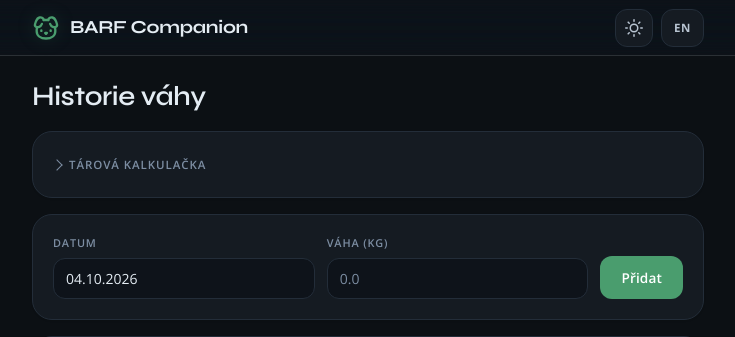
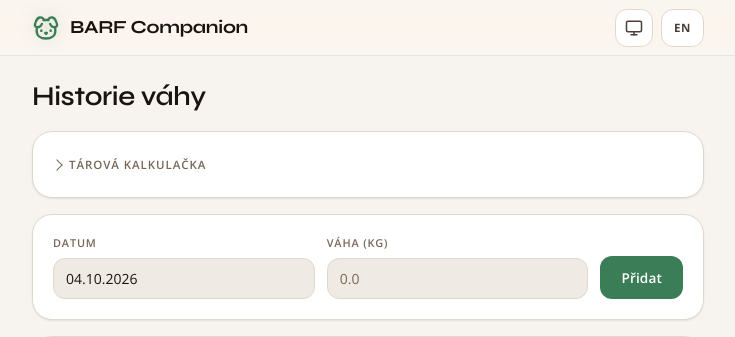
Before and after one commit to Shieldxx/ha-addons, a Flask app: page / in a window 1280 px wide. Shown: the top 337 px of the page, without its empty margins (272-1007 px from the left). Run offline with Flask 3, Linux system fonts and the light colour scheme; data that the repository does not hold is empty.

Commit message:
barf-companion 0.2.4
Published from Shieldxx/barf-companion 827f7bf.

```diff
--- a/barf-companion/config.json
+++ b/barf-companion/config.json
@@ -1,6 +1,6 @@
 {
   "name": "BARF Companion",
-  "version": "0.2.3",
+  "version": "0.2.4",
   "slug": "barf-companion",
   "description": "BARF raw feeding calculator and meal planner for dogs",
   "url": "https://github.com/Shieldxx/ha-addons",
--- a/barf-companion/i18n/cs.json
+++ b/barf-companion/i18n/cs.json
@@ -91,6 +91,7 @@
     "theme": "Vzhled",
     "theme_light": "Světlý",
     "theme_dark": "Tmavý",
+    "theme_system": "Podle systému",
     "output_mode": "Výstupní mód",
     "output_mode_a": "A – Template pro Claude chat",
     "output_mode_b": "B – Prostý nákupní seznam",
@@ -140,7 +141,6 @@
     "days": "dní",
     "cancel": "Zrušit",
     "switch_lang": "Switch to English",
-    "toggle_theme": "Přepnout světlý / tmavý vzhled",
     "confirm": "Potvrdit",
     "delete": "Smazat",
     "ok": "OK",
--- a/barf-companion/i18n/en.json
+++ b/barf-companion/i18n/en.json
@@ -91,6 +91,7 @@
     "theme": "Theme",
     "theme_light": "Light",
     "theme_dark": "Dark",
+    "theme_system": "System",
     "output_mode": "Output mode",
     "output_mode_a": "A – Claude chat template",
     "output_mode_b": "B – Plain shopping list",
@@ -140,7 +141,6 @@
     "days": "days",
     "cancel": "Cancel",
     "switch_lang": "Přepnout do češtiny",
-    "toggle_theme": "Switch light / dark theme",
     "confirm": "Confirm",
     "delete": "Delete",
     "ok": "OK",
--- a/barf-companion/static/css/components.css
+++ b/barf-companion/static/css/components.css
@@ -200,11 +200,13 @@
   padding: 0 12px;
 }
 
-/* Theme toggle icon visibility */
-[data-theme="dark"] .icon-dark { display: none; }
-[data-theme="dark"] .icon-light { display: block; }
-[data-theme="light"] .icon-light { display: none; }
-[data-theme="light"] .icon-dark { display: block; }
+/* Theme button: shows the current setting - moon, sun, or a screen for
+   "follow the system". With three states the current one has to be visible,
+   or system mode could not be told apart from a fixed theme. */
+.icon-btn .theme-icon { display: none; }
+[data-theme-pref="dark"] .theme-icon-dark,
+[data-theme-pref="light"] .theme-icon-light,
+[data-theme-pref="system"] .theme-icon-system { display: block; }
 
 /* === Icons === */
 .icon {
--- a/barf-companion/static/js/app.js
+++ b/barf-companion/static/js/app.js
@@ -3,7 +3,8 @@
 const App = {
   lang: 'en',
   strings: {},
-  theme: 'dark',
+  theme: 'dark',        // resolved: always 'dark' or 'light'
+  themePref: 'dark',    // the setting: 'dark', 'light' or 'system'
   dog: null,
   settings: null,
   calcResult: null,
@@ -32,7 +33,7 @@ const App = {
         // i18n is gone too; the modal falls back to key text, which is still
         // better than the dead shell this replaces.
       }
-      this.applyTheme(this.theme);
+      this.applyTheme(this.themePref);
       this.errorModal(this.t('errors.load_failed'), this.t('errors.reload'), 'reload');
       return;
     } finally {
@@ -41,7 +42,7 @@ const App = {
 
     this.restoreCalcResultIfSameDog();
     await this.loadStrings(this.lang);
-    this.applyTheme(this.theme);
+    this.applyTheme(this.themePref);
     this.initNav();
     this.initThemeToggle();
     this.initLangToggle();
@@ -116,7 +117,7 @@ const App = {
   async loadSettings() {
     this.settings = await this.api('api/settings');
     this.lang = this.settings.lang || 'en';
-    this.theme = this.settings.theme || 'dark';
+    this.themePref = this.settings.theme || 'dark';
   },
 
   async saveSettings(s) {
@@ -201,21 +202,45 @@ const App = {
     const btnLang = document.getElementById('btn-lang');
     btnLang.textContent = this.lang === 'cs' ? 'EN' : 'CS';
     btnLang.title = this.t('common.switch_lang');
-    document.getElementById('btn-theme').title = this.t('common.toggle_theme');
+    this._updateThemeTitle();
   },
 
   // --- Theme ---
-  applyTheme(theme) {
+  // The setting is dark, light or system; App.theme is always the resolved
+  // dark or light, which is what the stylesheet and the chart colours need.
+  _systemDark: window.matchMedia('(prefers-color-scheme: dark)'),
+
+  applyTheme(pref) {
+    this.themePref = pref;
+    const theme = pref === 'system' ? (this._systemDark.matches ? 'dark' : 'light') : pref;
     this.theme = theme;
     document.documentElement.setAttribute('data-theme', theme);
+    document.documentElement.setAttribute('data-theme-pref', pref);
+    // For the inline script in index.html, which paints before settings load.
+    try { localStorage.setItem('barf_themePref', pref); } catch {}
+    this._updateThemeTitle();
+  },
+
+  _updateThemeTitle() {
+    document.getElementById('btn-theme').title =
+      `${this.t('settings.theme')}: ${this.t('settings.theme_' + this.themePref)}`;
   },
 
   initThemeToggle() {
+    const order = ['dark', 'light', 'system'];
     document.getElementById('btn-theme').addEventListener('click', () => {
-      const next = this.theme === 'dark' ? 'light' : 'dark';
+      const next = order[(order.indexOf(this.themePref) + 1) % order.length];
       this.applyTheme(next);
       this.settings.theme = next;
       this.saveSettings(this.settings);
+      Weight.renderChart(this.dog ? (this.dog.weights || []) : []);
+    });
+
+    // In system mode the phone can switch under the app - iOS goes dark at
+    // sunset - so follow it live, chart colours included.
+    this._systemDark.addEventListener('change', () => {
+      if (this.themePref !== 'system') return;
+      this.applyTheme('system');
       Weight.renderChart(this.dog ? (this.dog.weights || []) : []);
     });
   },
--- a/barf-companion/static/js/export.js
+++ b/barf-companion/static/js/export.js
@@ -83,7 +83,7 @@ const Export = {
       // (theme before strings, dog before strings), then the views themselves.
       App.clearCalcResult();
       await App.loadSettings();
-      App.applyTheme(App.theme);
+      App.applyTheme(App.themePref);
       await App.loadDog();
       await App.loadStrings(App.lang);
       await Weight.render();
--- a/barf-companion/templates/index.html
+++ b/barf-companion/templates/index.html
@@ -1,5 +1,5 @@
 <!DOCTYPE html>
-<html lang="en" data-theme="dark">
+<html lang="en" data-theme="dark" data-theme-pref="dark">
 <head>
   <meta charset="UTF-8">
   <meta name="viewport" content="width=device-width, initial-scale=1.0, maximum-scale=1.0, user-scalable=no, viewport-fit=cover">
@@ -13,6 +13,19 @@
   <link rel="preconnect" href="https://fonts.googleapis.com">
   <link rel="preconnect" href="https://fonts.gstatic.com" crossorigin>
   <link href="https://fonts.googleapis.com/css2?family=Open+Sans:wght@400;500;600;700&family=Syne:wght@500;600;700&family=DM+Mono:wght@500&display=swap" rel="stylesheet">
+  <!-- Paint in the remembered theme before the settings arrive from the
+       server, so a light or system-light screen does not flash dark first.
+       app.js keeps this copy in step; the server's setting still wins. -->
+  <script>
+    try {
+      var pref = localStorage.getItem('barf_themePref');
+      if (pref) {
+        var dark = pref === 'dark' || (pref === 'system' && matchMedia('(prefers-color-scheme: dark)').matches);
+        document.documentElement.setAttribute('data-theme', dark ? 'dark' : 'light');
+        document.documentElement.setAttribute('data-theme-pref', pref);
+      }
+    } catch (e) {}
+  </script>
   <link rel="stylesheet" href="{{ asset('css/tokens.css') }}">
   <link rel="stylesheet" href="{{ asset('css/base.css') }}">
   <link rel="stylesheet" href="{{ asset('css/components.css') }}">
@@ -58,6 +71,9 @@
     <symbol id="icon-moon" viewBox="0 0 24 24" fill="none" stroke="currentColor" stroke-width="2" stroke-linecap="round" stroke-linejoin="round">
       <path d="M21 12.79A9 9 0 1 1 11.21 3 7 7 0 0 0 21 12.79z"/>
     </symbol>
+    <symbol id="icon-monitor" viewBox="0 0 24 24" fill="none" stroke="currentColor" stroke-width="2" stroke-linecap="round" stroke-linejoin="round">
+      <rect x="2" y="3" width="20" height="14" rx="2" ry="2"/><line x1="8" y1="21" x2="16" y2="21"/><line x1="12" y1="17" x2="12" y2="21"/>
+    </symbol>
     <symbol id="icon-delete" viewBox="0 0 24 24" fill="none" stroke="currentColor" stroke-width="2" stroke-linecap="round" stroke-linejoin="round">
       <polyline points="3 6 5 6 21 6"/>
       <path d="M19 6v14a2 2 0 0 1-2 2H7a2 2 0 0 1-2-2V6m3 0V4a2 2 0 0 1 2-2h4a2 2 0 0 1 2 2v2"/>
@@ -85,8 +101,9 @@
       </div>
       <div class="header-right">
         <button id="btn-theme" class="icon-btn" title="Theme">
-          <svg class="icon icon-light"><use href="#icon-sun"/></svg>
-          <svg class="icon icon-dark"><use href="#icon-moon"/></svg>
+          <svg class="icon theme-icon theme-icon-dark"><use href="#icon-moon"/></svg>
+          <svg class="icon theme-icon theme-icon-light"><use href="#icon-sun"/></svg>
+          <svg class="icon theme-icon theme-icon-system"><use href="#icon-monitor"/></svg>
         </button>
         <button id="btn-lang" class="icon-btn lang-btn">EN</button>
       </div>
```
Also changed, not shown: barf-companion/THIRD_PARTY_NOTICES.md (+1 -1 lines), barf-companion/CHANGELOG.md, barf-companion/storage/json_storage.py, barf-companion/storage/postgres_storage.py.
